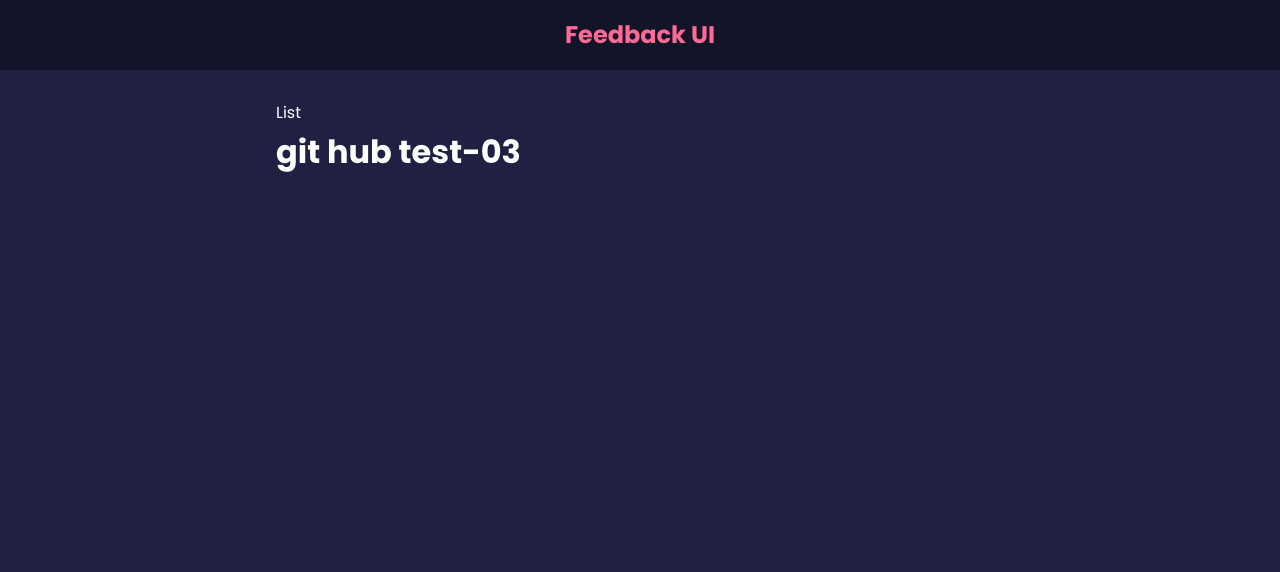
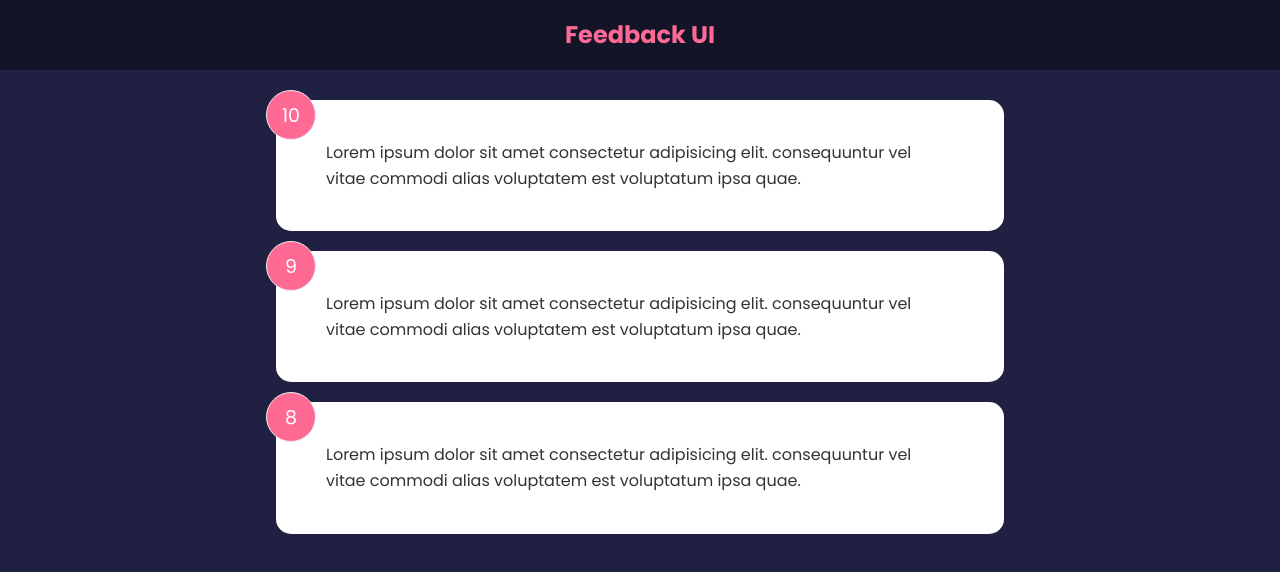
Before and after one commit to tosalmanshaikh/Feedback-App-Front-to-back-2022-Brad-Traversy-Udemy, a React (Create React App) app: page / in a window 1280 px wide. Shown: the top 572 px of the page. Built offline with nearby package versions, Linux system fonts and the light colour scheme.

Commit message:
minor update with some basics

```diff
--- a/src/App.js
+++ b/src/App.js
@@ -1,102 +1,20 @@
-import React from 'react';
-import { useState } from 'react';
-import Header from './components/Header';
-import FeedbackList from './components/FeedbackList';
-import FeedbackData from './components/data/FeedbackData';
+import React from "react";
+import { useState } from "react";
+import Header from "./components/Header";
+import FeedbackList from "./components/FeedbackList";
+import FeedbackData from "./components/data/FeedbackData";
 
 function App() {
+   const [feedback, setFeedback] = useState(FeedbackData);
 
-  const [feedback, setFeedbackx] = useState(FeedbackData);
-
-  return (
-    <>
-    <Header />
-    <div className='container'>
-      <FeedbackList/>
-      <h1>git hub test-03</h1>
-    </div>
-    </>
-  )
+   return (
+      <>
+         <Header />
+         <div className="container">
+            <FeedbackList feedback={feedback} />
+         </div>
+      </>
+   );
 }
 
 export default App;
-
-
-
-
-
-
-
-
-
-
-
-
-
-
-
-
-
-// -> Please ignore everything below, Thank you!
-
-// function App() {
-//   const title = "Blog Post";
-//   const body = "This is my blog post";
-//   const comments = [
-//     { id: 1, text: "Comment one" },
-//     { id: 2, text: "Comment two" },
-//     { id: 3, text: "Comment three" },
-//   ];
-
-//   const loading = false;
-//   const showComments = true;
-
-//   if (loading) return <h1>Loading...</h1>
-
-
-//   const commmentBlock = (
-//   <div className="comments">
-//   <h3>Comments ({comments.length})</h3>
-
-//   <ul>
-//     {comments.map((comment, index)=> (
-//       //never forget to add the key to the child element when you are mapping!
-//       <li key={index}>
-//         {comment.text}
-//       </li>
-//     ))}
-//   </ul>
-// </div>)
-
-//   return (
-//     //always one parent element in this case <></>
-//     <>
-//       <div className="container">
-//         <h1>{title.toUpperCase()}</h1>
-//         <p>{body}</p>
-
-//         {showComments && commmentBlock}
-
-//       </div>
-
-//       {/* {Math.random() * (5 + 5)} */}
-//     </>
-//   );
-// }
-
-// export default App;
-
-
-
-// if we were to write the same thing as above but just using simple Javascript, you can imagine that this going to get really messy without JSX
-//this would display: "My App"
-
-// import React from 'react'
-
-// const App = () => {
-//   return (React.createElement('div', {className: 'container'},React.createElement('h1',{},'My app'))
-
-//   )
-// }
-
-// export default App;
--- a/src/components/FeedbackItem.jsx
+++ b/src/components/FeedbackItem.jsx
@@ -1,21 +1,10 @@
-import React from 'react'
-import { useState } from 'react';
 
-function FeedbackItem() {
-
-  const [rating, setRating] = useState(7)
-  const [text, setText] = useState('This is an example of feedback item')
-
-
+function FeedbackItem({item}) {
 
   return (
     <div className='card'>
-        <div className="num-display">{rating}</div>
-        <div className="text-display">
-            {text}
-        </div>
-
-
+        <div className="num-display">{item.rating}</div>
+        <div className="text-display">{item.text}</div>
     </div>
   )
 }
--- a/src/components/FeedbackList.jsx
+++ b/src/components/FeedbackList.jsx
@@ -1,9 +1,17 @@
 import React from 'react'
+import FeedbackItem from './FeedbackItem'
 
-function FeedbackList() {
+function FeedbackList({feedback}) {
+
+  if(!feedback || feedback.length === 0){
+    return <p>No feedback yet</p>
+  }
+
   return (
-    <div>
-      List
+    <div className='feedback-list'>
+      {feedback.map ((item)=> (
+        <FeedbackItem key={item.id} item={item} />
+      ))}
     </div>
   )
 }
```
